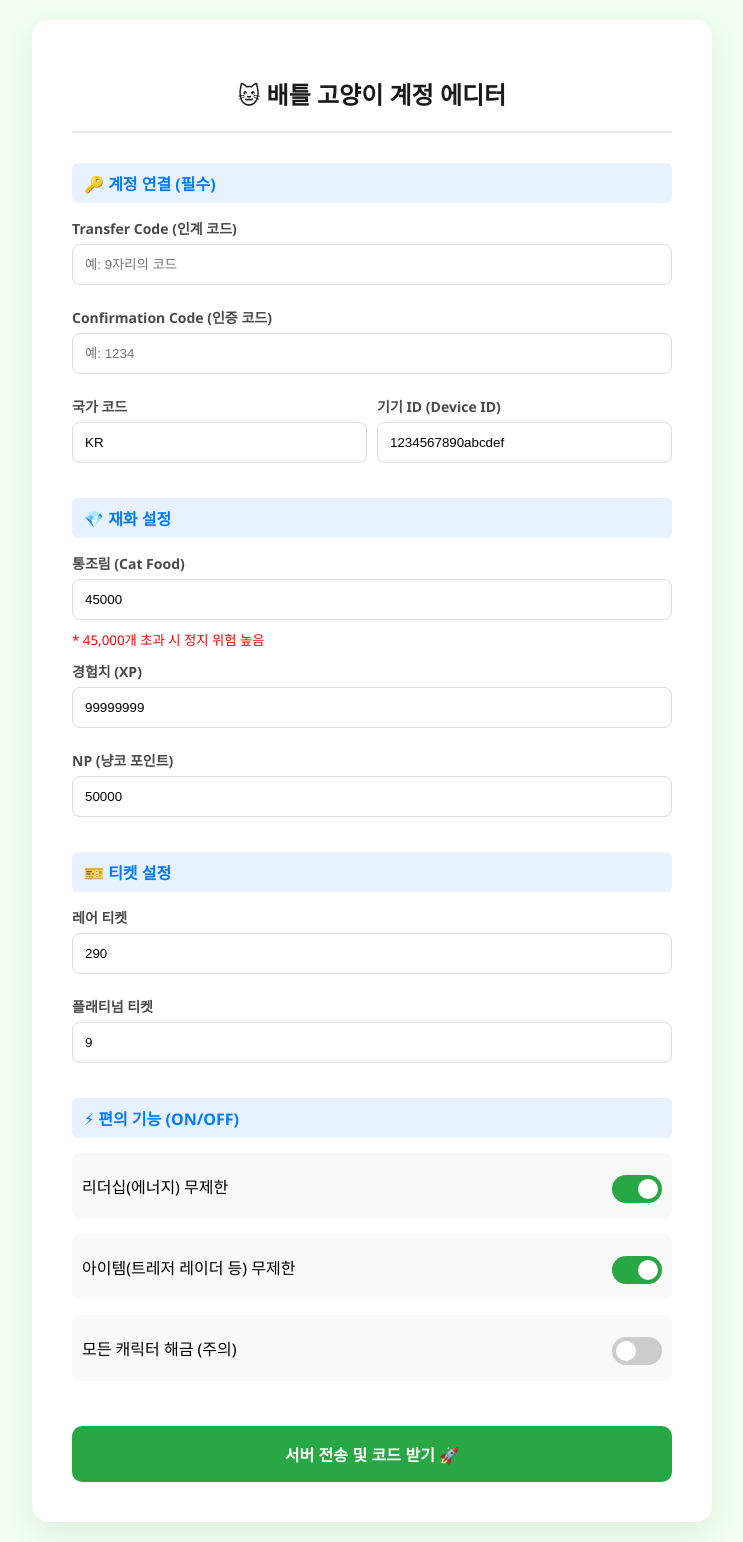
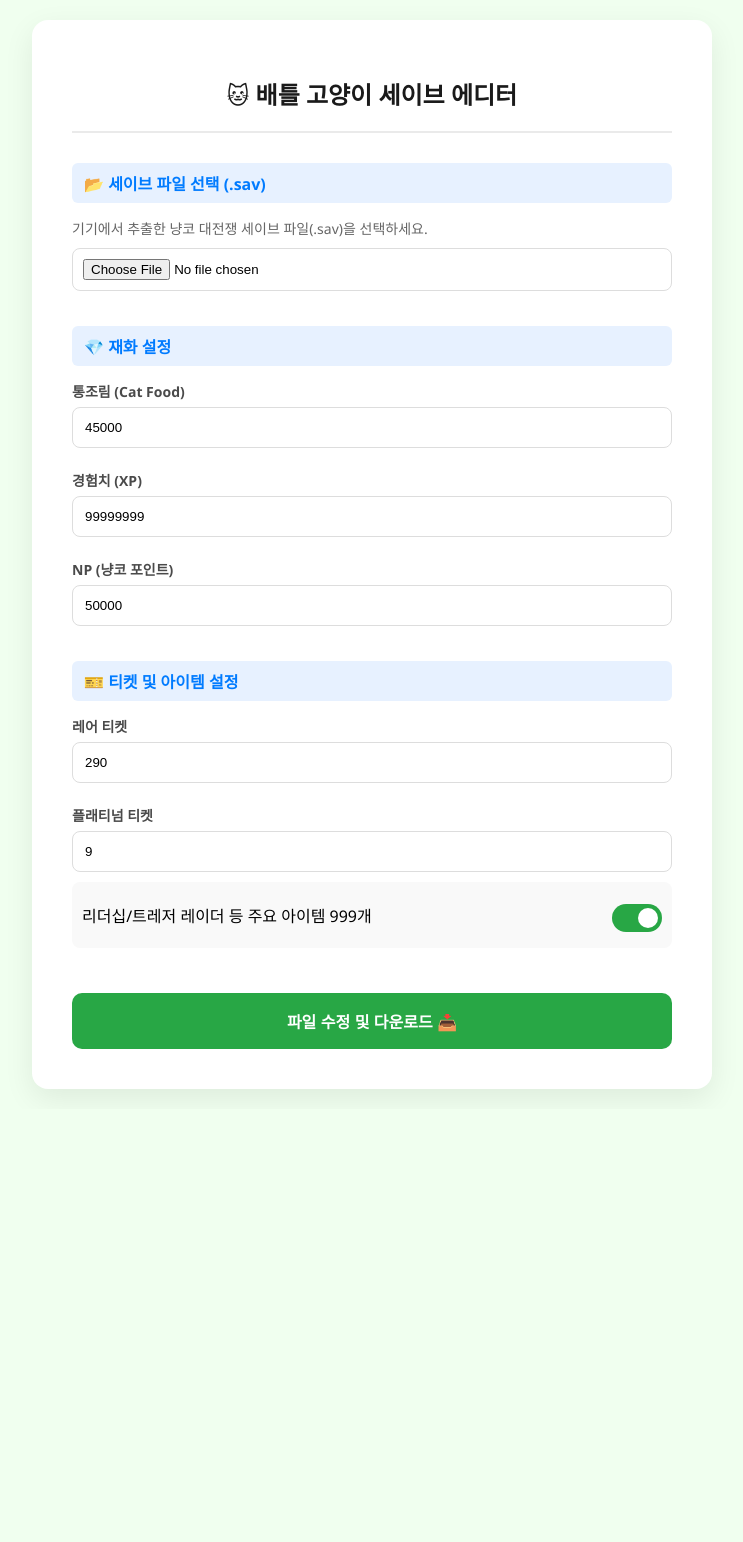
Before and after one commit to parkjiho2567/BC_web_service, a Flask app: page / in a window 1280 px wide. Shown: the whole page, without its empty margins (268-1011 px from the left). After the commit the page ends 1093 px from the top, so only its background shows below. Run offline with Flask 3, Linux system fonts and the light colour scheme.

Commit message:
Update HTML for save editor functionality

```diff
--- a/templates/index.html
+++ b/templates/index.html
@@ -8,44 +8,23 @@
 </head>
 <body>
     <div class="container">
-        <h1>🐱 배틀 고양이 계정 에디터</h1>
+        <h1>🐱 배틀 고양이 세이브 에디터</h1>
 
         {% if error %}
-            <div class="error">🚨 <strong>오류 발생:</strong><br>{{ error }}</div>
+            <div class="error">🚨 <strong>오류:</strong> {{ error }}</div>
         {% endif %}
 
-        {% if success_message %}
-            <div class="success">
-                ✅ <strong>작업 성공!</strong>
-                <hr style="border-top: 1px solid #c3e6cb; margin: 10px 0;">
-                {{ success_message }}
-            </div>
-        {% endif %}
+        <form method="POST" action="/" enctype="multipart/form-data">
 
-        <form method="POST" action="/">
-
-            <div class="section-title">🔑 계정 연결 (필수)</div>
-            <label>Transfer Code (인계 코드)</label>
-            <input type="text" name="transfer_code" required placeholder="예: 9자리의 코드" value="{{ request.form.transfer_code }}">
-
-            <label>Confirmation Code (인증 코드)</label>
-            <input type="text" name="confirm_code" required placeholder="예: 1234" value="{{ request.form.confirm_code }}">
-
-            <div style="display: flex; gap: 10px;">
-                <div style="flex: 1;">
-                    <label>국가 코드</label>
-                    <input type="text" name="country_code" required value="KR" placeholder="KR/EN/JP">
-                </div>
-                <div style="flex: 1;">
-                    <label>기기 ID (Device ID)</label>
-                    <input type="text" name="device_id" required value="1234567890abcdef">
-                </div>
-            </div>
+            <div class="section-title">📂 세이브 파일 선택 (.sav)</div>
+            <p style="font-size: 14px; color: #666; margin-bottom: 10px;">
+                기기에서 추출한 냥코 대전쟁 세이브 파일(.sav)을 선택하세요.
+            </p>
+            <input type="file" name="save_file" accept=".sav" required style="padding: 10px; background: white;">
 
             <div class="section-title">💎 재화 설정</div>
             <label>통조림 (Cat Food)</label>
             <input type="number" name="catfood" value="45000" max="45000">
-            <small style="color:red; display:block; margin-bottom:10px;">* 45,000개 초과 시 정지 위험 높음</small>
 
             <label>경험치 (XP)</label>
             <input type="number" name="xp" value="99999999">
@@ -53,37 +32,22 @@
             <label>NP (냥코 포인트)</label>
             <input type="number" name="np" value="50000">
 
-            <div class="section-title">🎫 티켓 설정</div>
+            <div class="section-title">🎫 티켓 및 아이템 설정</div>
             <label>레어 티켓</label>
             <input type="number" name="rare_ticket" value="290">
 
             <label>플래티넘 티켓</label>
             <input type="number" name="plat_ticket" value="9">
 
-            <div class="section-title">⚡ 편의 기능 (ON/OFF)</div>
             <div class="toggle-wrapper">
-                <span>리더십(에너지) 무제한</span>
-                <label class="toggle-switch">
-                    <input type="checkbox" name="infinite_energy" value="1" checked>
-                    <span class="slider round"></span>
-                </label>
-            </div>
-            <div class="toggle-wrapper">
-                <span>아이템(트레저 레이더 등) 무제한</span>
+                <span>리더십/트레저 레이더 등 주요 아이템 999개</span>
                 <label class="toggle-switch">
                     <input type="checkbox" name="infinite_items" value="1" checked>
                     <span class="slider round"></span>
                 </label>
             </div>
-            <div class="toggle-wrapper">
-                <span>모든 캐릭터 해금 (주의)</span>
-                <label class="toggle-switch">
-                    <input type="checkbox" name="unlock_all_cats" value="1">
-                    <span class="slider round"></span>
-                </label>
-            </div>
 
-            <button type="submit">서버 전송 및 코드 받기 🚀</button>
+            <button type="submit">파일 수정 및 다운로드 📥</button>
         </form>
     </div>
 </body>
```
